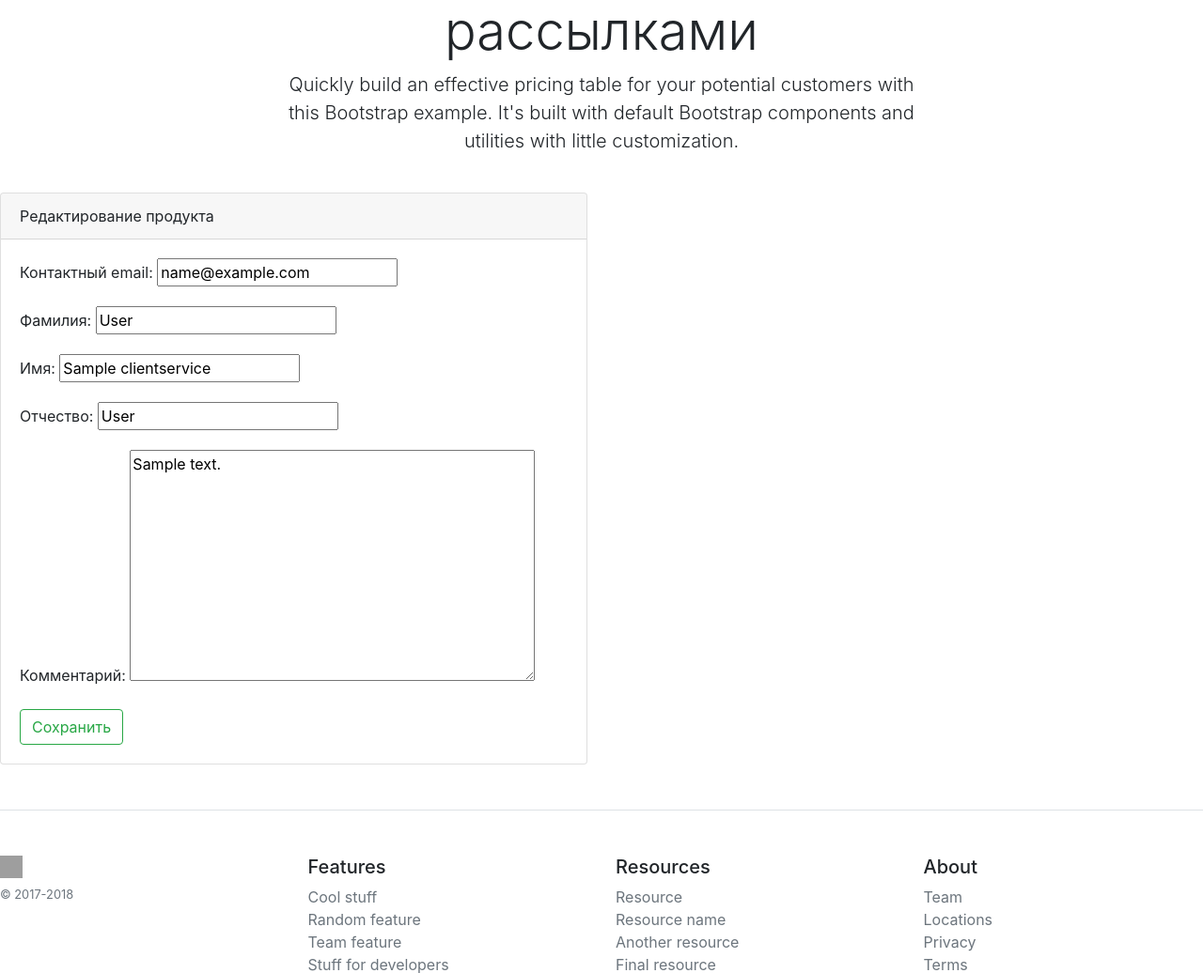
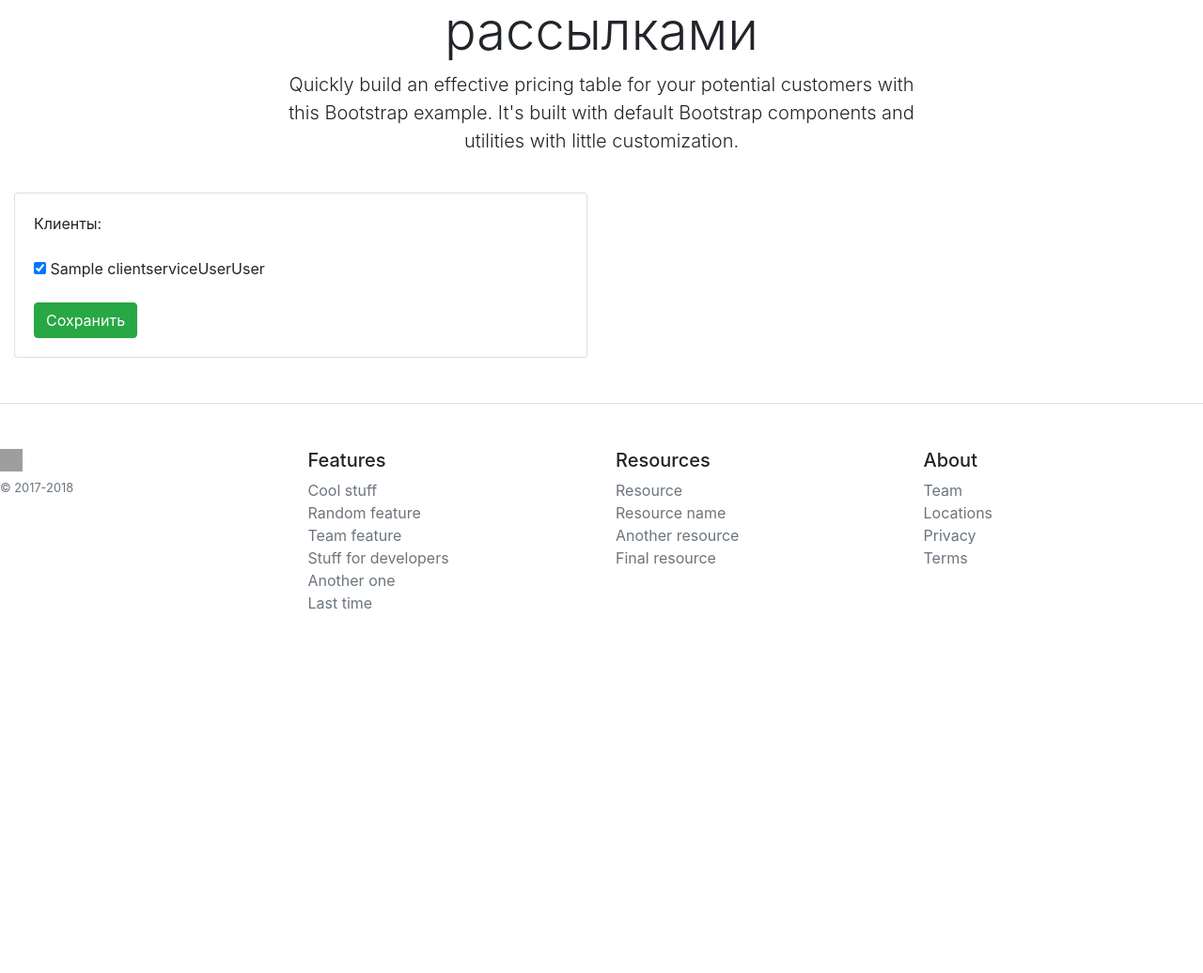
Before and after one commit to djKeysi/course_work_6, a Django app: page /update/1/ in a window 1280 px wide. Shown: the part 202-1238 px from the top of the page at 94% size. After the commit the page ends 851 px from the top, so only its background shows below. Run offline with Django 4.2, Linux system fonts and the light colour scheme; tables that the repository leaves empty hold one stand-in row (values such as "Sample post"); some libraries are stand-ins or nearby versions; grey boxes are pictures that could not be loaded.

```diff
--- a/course_work_6/settings.py
+++ b/course_work_6/settings.py
@@ -41,6 +41,7 @@ INSTALLED_APPS = [
     'django.contrib.sessions',
     'django.contrib.messages',
     'django.contrib.staticfiles',
+    'django_extensions',
     'mailing'
 ]
 
--- a/mailing/forms.py
+++ b/mailing/forms.py
@@ -1,15 +1,32 @@
 from django import forms
 
-from mailing.models import ClientServices, MailingSetting
+from mailing.models import ClientServices, MailingSetting, Message
 
 
 class ClientServicesForm(forms.ModelForm):
+
     class Meta:
         model = ClientServices
         fields = '__all__'
 
 
+
+
+
 class MailingSettingForm(forms.ModelForm):
     class Meta:
         model = MailingSetting
-        exclude = '__all__'
+        fields = ['client']
+        widgets = {
+            'client': forms.CheckboxSelectMultiple,
+        }
+
+    # def __init__(self, *args, **kwargs):
+    #     user = kwargs.pop('user', None)
+    #     super(MailingSettingForm, self).__init__(*args, **kwargs)
+    #     self.fields['client'].queryset = user.client_set.all()
+
+class MessageForm(forms.ModelForm):
+    class Meta:
+        model = Message
+        fields = ['letter_message', 'body_message']
--- a/mailing/models.py
+++ b/mailing/models.py
@@ -16,8 +16,6 @@ class ClientServices(models.Model):
         verbose_name_plural = 'Клиенты сервисов'
 
 class MailingSetting(models.Model):
-
-
     client = models.ManyToManyField(ClientServices,verbose_name='клиенты')
     #должны менятся автоматически чоисес необязателен
     STATUS_MAILING = (
@@ -27,6 +25,7 @@ class MailingSetting(models.Model):
     )
     status_mailing = models.CharField(max_length=10, choices=STATUS_MAILING,verbose_name='статус рассылки')
 
+        # время начало и конец
     time_mailing= models.DateTimeField(auto_now_add=True, verbose_name='время рассылки')
 
     PERIOD=(
@@ -48,7 +47,7 @@ class MailingSetting(models.Model):
         verbose_name_plural = 'Рассылки'
 
 class Message(models.Model):
-    mailing_setting = models.ForeignKey(MailingSetting, on_delete = models.CASCADE)
+    mailing_setting = models.OneToOneField(MailingSetting, on_delete = models.CASCADE)
     letter_message =  models.CharField(max_length=100, verbose_name='тема письма')
     body_message =  models.TextField(max_length=200, verbose_name='тело письма')
 
@@ -61,7 +60,8 @@ class Message(models.Model):
 
 class LogMailing(models.Model):
     mailing_settings = models.ForeignKey(MailingSetting, on_delete=models.CASCADE)
-    status = models.CharField(max_length=150, verbose_name='статус попытки')
+    client = models.ForeignKey(ClientServices, on_delete=models.CASCADE)
+    status = models.CharField(max_length=150, verbose_name='статус попытки')#ok  и fail
     otvet = models.CharField(max_length=150, verbose_name='ответ почтового сервера, если он был.')
 
     attempts = models.DateTimeField(auto_now_add=True, blank=True, verbose_name='дата и время последней попытки')
--- a/mailing/templates/mailing/clientservices_form.html
+++ b/mailing/templates/mailing/clientservices_form.html
@@ -10,10 +10,9 @@
                     {% if object %}
                         Редактирование продукта
                     {% else %}
-                        Добавление продукта
+                        Добавление клиента
                     {% endif %}
                 </div>
-
                 <div class="card-body">
                     {% csrf_token %}
                     {{ form.as_p }}
--- a/mailing/templates/mailing/mailingsetting_form.html
+++ b/mailing/templates/mailing/mailingsetting_form.html
@@ -1,38 +1,25 @@
 {% extends 'mailing/base.html' %}
 
 {% block content %}
-
-    <form method="post" class="row">
-
+    <div class="col-12">
+        <div class="row">
             <div class="col-6">
                 <div class="card">
-                <div class="card-header">
-                    {% if object %}
-                        Редактирование продукта
-                    {% else %}
-                        Добавление продукта
-                    {% endif %}
-                </div>
-
                     <div class="card-body">
+                        <form method="post" enctype="multipart/form-data">
                             {% csrf_token %}
                             {{ form.as_p }}
-                    <button type="submit" class="btn btn-outline-success">
+                            <button type="submit" class="btn btn-success">
                                 {% if object %}
                                 Сохранить
                                 {% else %}
-                            Добавить
+                                Создать
                                 {% endif %}
-
-
                             </button>
-
+                        </form>
                     </div>
-
-
                 </div>
-
-
             </div>
-    </form>
+        </div>
+    </div>
 {% endblock %}
--- a/mailing/urls.py
+++ b/mailing/urls.py
@@ -1,7 +1,7 @@
 from django.urls import path
 
 from mailing.apps import MailingConfig
-from mailing.views import IndexView, ClientServicesCreateView, ClientServicesUpdateView, MailingSettingCreateView
+from . import views
 
 app_name=MailingConfig.name
 
@@ -10,9 +10,11 @@ app_name=MailingConfig.name
 
 
 urlpatterns = [
-    path('',IndexView.as_view(), name='index'),
-    path('сreate/', ClientServicesCreateView.as_view(), name='client_create'),
-    path('update/<int:pk>/', ClientServicesUpdateView.as_view(), name='client_update'),
+    path('', views.IndexView.as_view(), name='index'),
+    path('сreate/', views.ClientServicesCreateView.as_view(), name='client_create'),
+    path('update/<int:pk>/', views.MailingSettingUpdateView.as_view(), name='client_update'),
 
-    path('mailingsetting/', MailingSettingCreateView.as_view(), name='maililngsetting_create'),
+
+
+   # path('mailingsetting/', MailingSettingCreateView.as_view(), name='maililngsetting_create'),
 ]
--- a/mailing/views.py
+++ b/mailing/views.py
@@ -8,24 +8,25 @@ from mailing.models import ClientServices, MailingSetting
 
 class IndexView(TemplateView):
     template_name = 'mailing/index.html'
-
-    def get_context_data(self, **kwargs):
-        context_data = super().get_context_data(**kwargs)
-        clientservices = ClientServices.objects.all()
-        context_data['products'] = clientservices
-        return context_data
+    # def get_context_data(self, **kwargs):
+    #     context_data = super().get_context_data(**kwargs)
+    #     clientservices = ClientServices.objects.all()
+    #     context_data['products'] = clientservices
+    #     return context_data
 
 
 class ClientServicesCreateView(CreateView):
     model = ClientServices
     form_class = ClientServicesForm
     success_url = reverse_lazy('mailing:index')
-class ClientServicesUpdateView(UpdateView):
-    model = ClientServices
-    form_class = ClientServicesForm
-    success_url = reverse_lazy('mailing:index')
+# class MailingSettingCreateView(CreateView):
+#     model = MailingSetting
+#     form_class = MailingSettingForm
+#     success_url = reverse_lazy('mailing:index')
 
-class MailingSettingCreateView(CreateView):
+class MailingSettingUpdateView(UpdateView):
     model = MailingSetting
     form_class = MailingSettingForm
-    success_url = reverse_lazy('mailing:index')
+    context_object_name = 'posts'
+
+    #success_url = reverse_lazy('mailing:index')
```
Also changed, not shown: mailing/templates/mailing/g.html (added, +8 -0 lines), mailing/templates/mailing/index.html (+8 -9 lines). Lines whose indentation alone changed are shown as unchanged.
